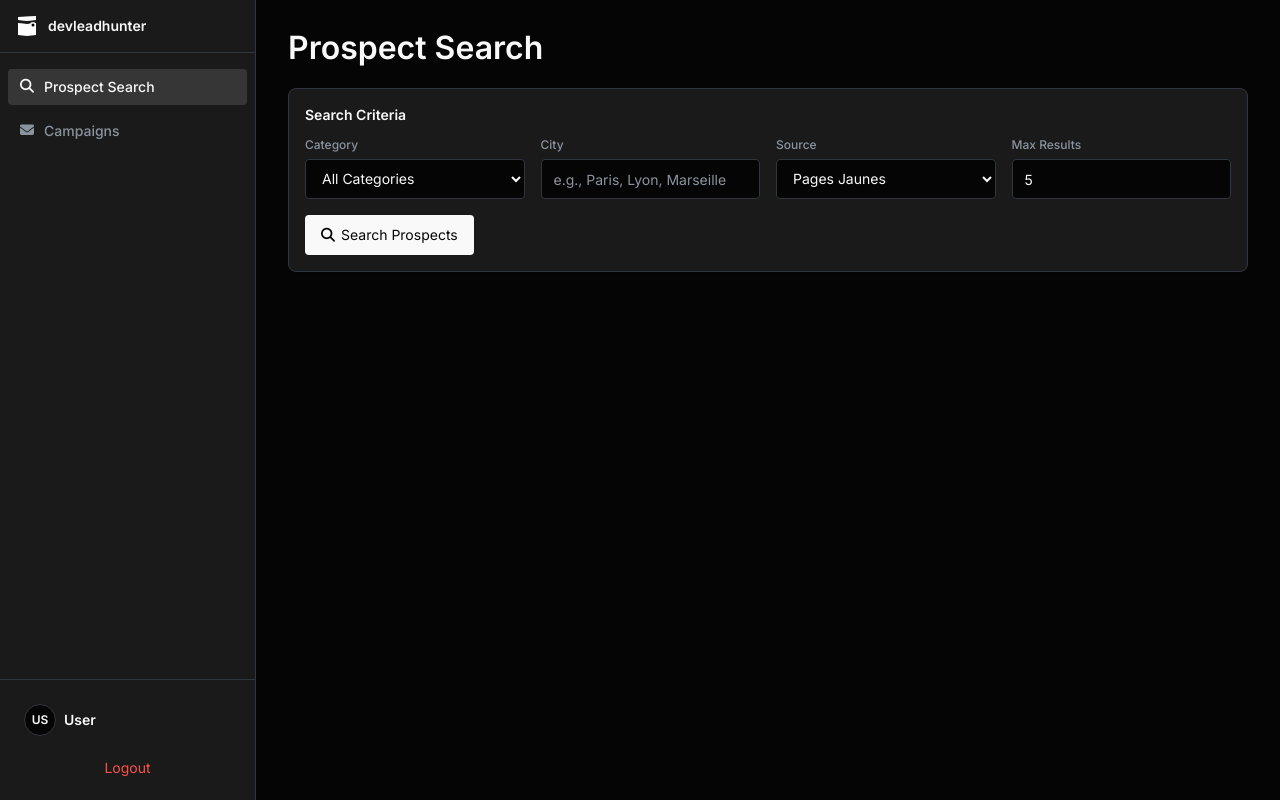
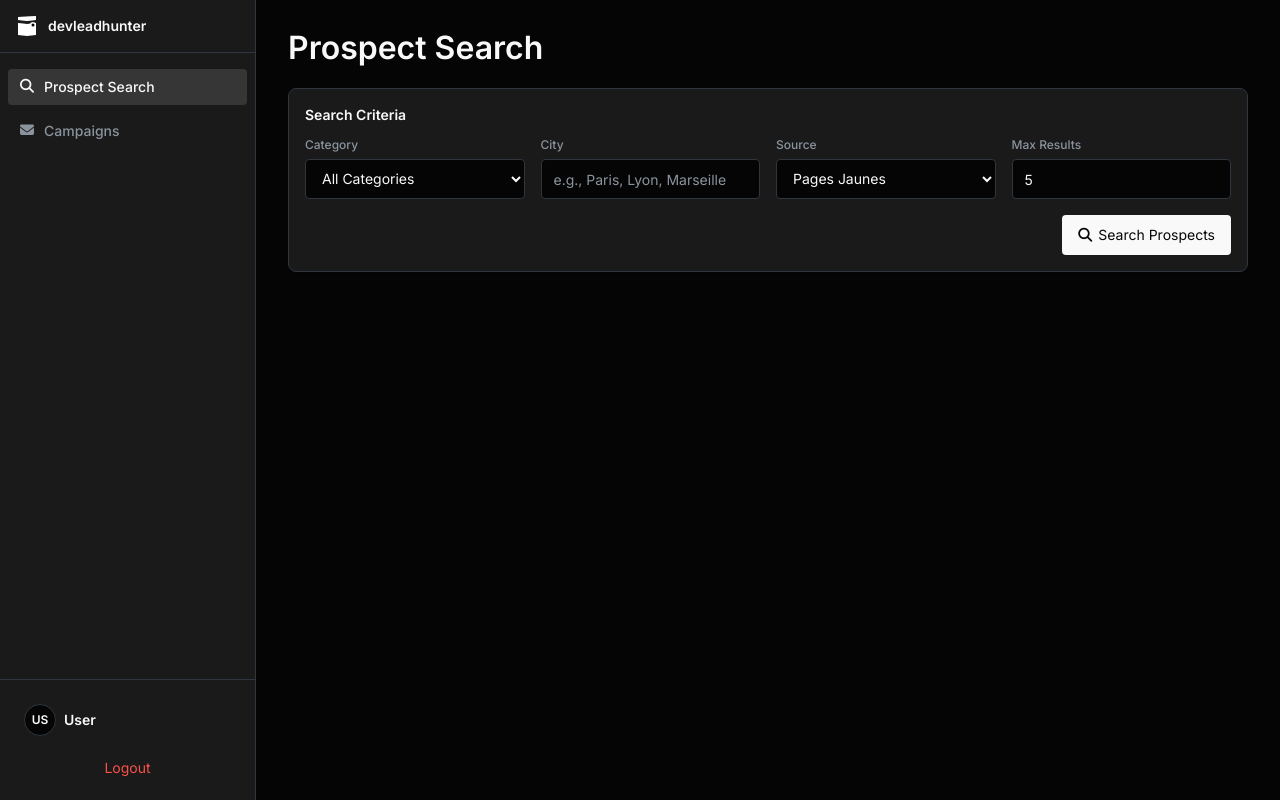
Before and after one commit to Leoglme/devleadhunter, a Nuxt app in the folder client/: page /dashboard in a window 1280 px wide. Built offline with nearby package versions, Linux system fonts and the light colour scheme; no server answers.

Commit message:
fix: correct button alignment - center on mobile, right on desktop

```diff
--- a/client/components/ui/SearchForm.vue
+++ b/client/components/ui/SearchForm.vue
@@ -71,7 +71,7 @@
     </div>
 
     <!-- Submit Button -->
-    <div class="flex justify-end sm:justify-start mt-4">
+    <div class="flex justify-center sm:justify-end mt-4">
       <button
         type="submit"
         :disabled="isLoading"
```
